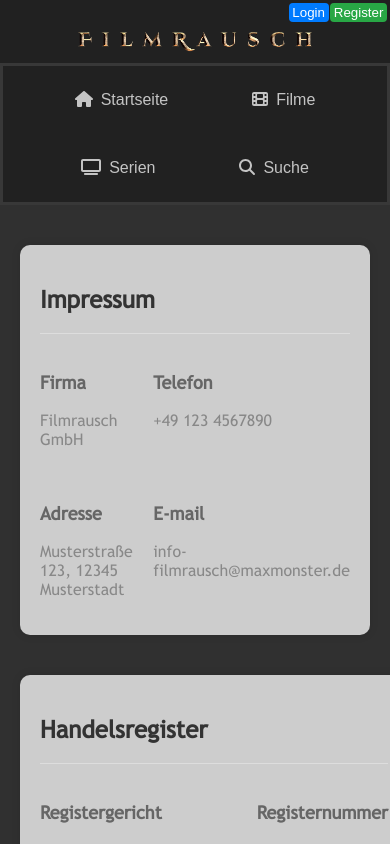
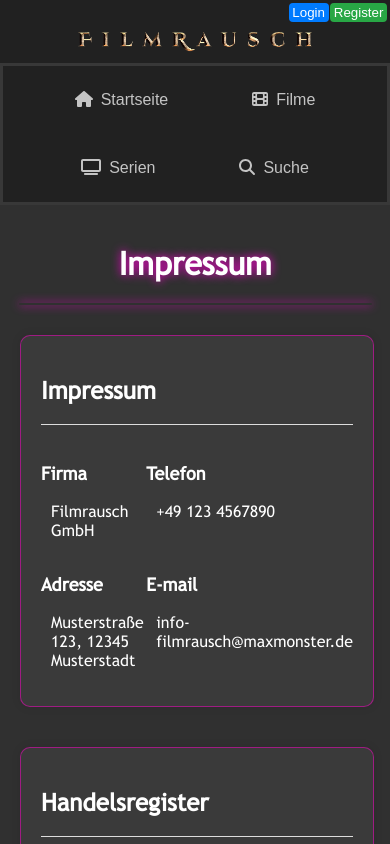
Before and after one commit to akocerke/FilmSerienempfehlungen, a React (Create React App) app: page /impressum in a window 390 px wide. Shown: the top 844 px of the page. Built offline with nearby package versions, Linux system fonts and the light colour scheme.

Commit message:
Impressum Responsive

```diff
--- a/src/Pages/Impressum/Impressum.js
+++ b/src/Pages/Impressum/Impressum.js
@@ -5,6 +5,9 @@ import styles from "./Impressum.module.css";
 const Impressum = () => {
   return (
     <Content>
+            <h1 className={styles.ueberschrift}>Impressum</h1>
+            <hr className={styles.impline} />
+
       <div className={styles.impressum}>
         <div className={styles.section}>
           <h2>Impressum</h2>
--- a/src/Pages/Impressum/Impressum.module.css
+++ b/src/Pages/Impressum/Impressum.module.css
@@ -5,18 +5,36 @@
   margin-top: 20px;
 }
 
+.ueberschrift {
+  color: #ffffff;
+  text-shadow: rgb(255, 0, 212) 0px 0 10px;
+  text-align: center;
+  padding: 20px;
+  margin-bottom: 1px;
+  margin-top: 20px;
+}
+
+.impline {
+  border: 1px solid rgba(40, 252, 2, 0);
+  box-shadow: rgb(255, 0, 212) 0px 0 10px;
+  border-radius: 5px;
+  width: 40%;
+  margin: 0 auto;
+}
+
 .section {
   flex: 1 1 300px;
   margin: 20px;
   padding: 20px;
-  background-color: #f9f9f9c7;
+  background-color: rgba(85, 85, 85, 0.3);
+  border: 0.5px solid rgba(255, 0, 200, 0.514);
   border-radius: 10px;
   box-shadow: 0 0 10px rgba(0, 0, 0, 0.1);
 }
 
 .section h2 {
   font-size: 24px;
-  color: #333;
+  color: #ffffff;
 }
 
 .section hr {
@@ -29,17 +47,16 @@
 .content {
   display: grid;
   grid-template-columns: 1fr 1fr;
-  gap: 20px;
 }
 
 .content h3 {
   font-size: 18px;
-  color: #666;
+  color: #ffffff;
 }
 
 .content p {
   font-size: 16px;
-  color: #888;
+  color: #ffffff;
 }
 
 .platform {
@@ -58,3 +75,38 @@
   color: #888;
   text-align: center;
 }
+
+.platform a {
+  font-size: 16px;
+  color: var(--secondary-color);
+  padding-left: 5px;
+}
+
+@media only screen and (max-width: 768px) {
+  .impressum {
+    flex-direction: column;
+    align-items: center;
+      justify-content: space-around;
+      margin-top: 10px;
+  }
+
+  .impline {
+    width: 80%;
+  }
+
+  .section {
+    justify-content: center;
+    width: 80%;
+  }
+
+  .content p {
+    padding-left: 10px;
+    justify-content: space-between;
+  }
+}
+
+@media only screen and (max-width: 480px) {
+  .impline {
+    width: 90%;
+  }
+}
```
